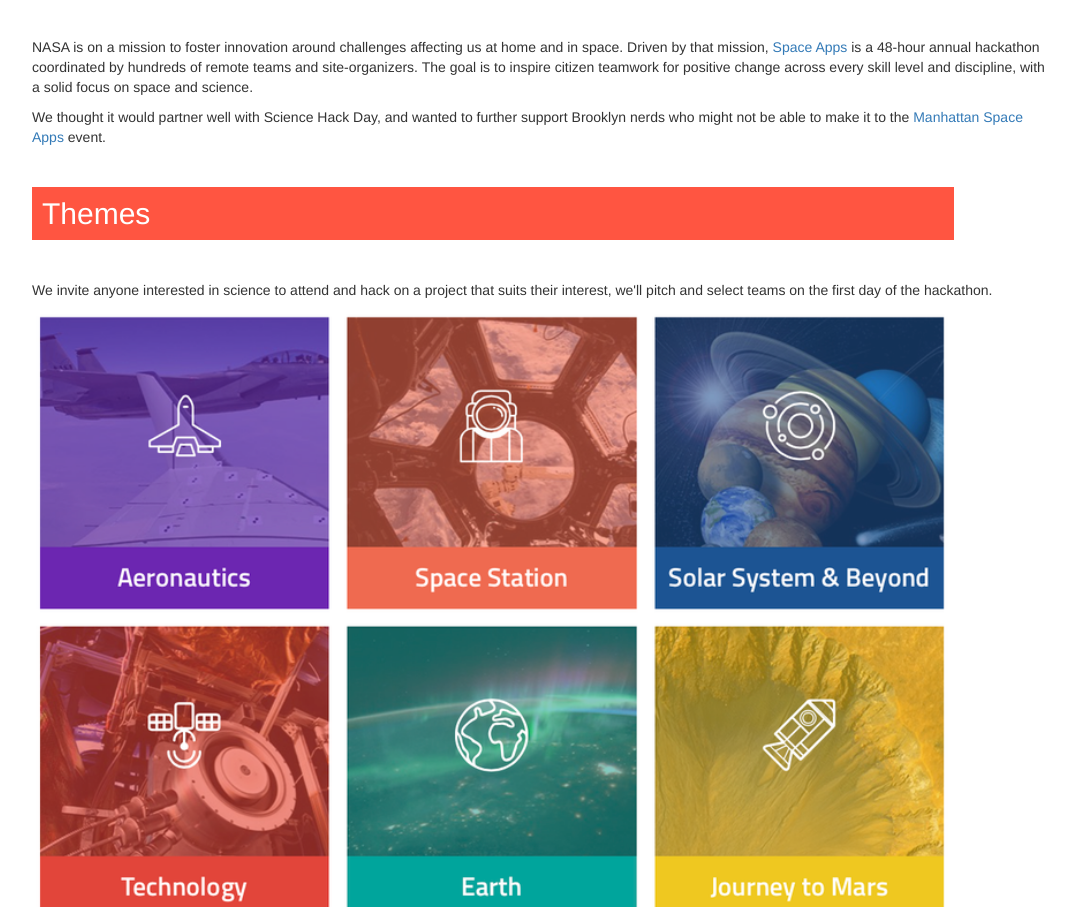
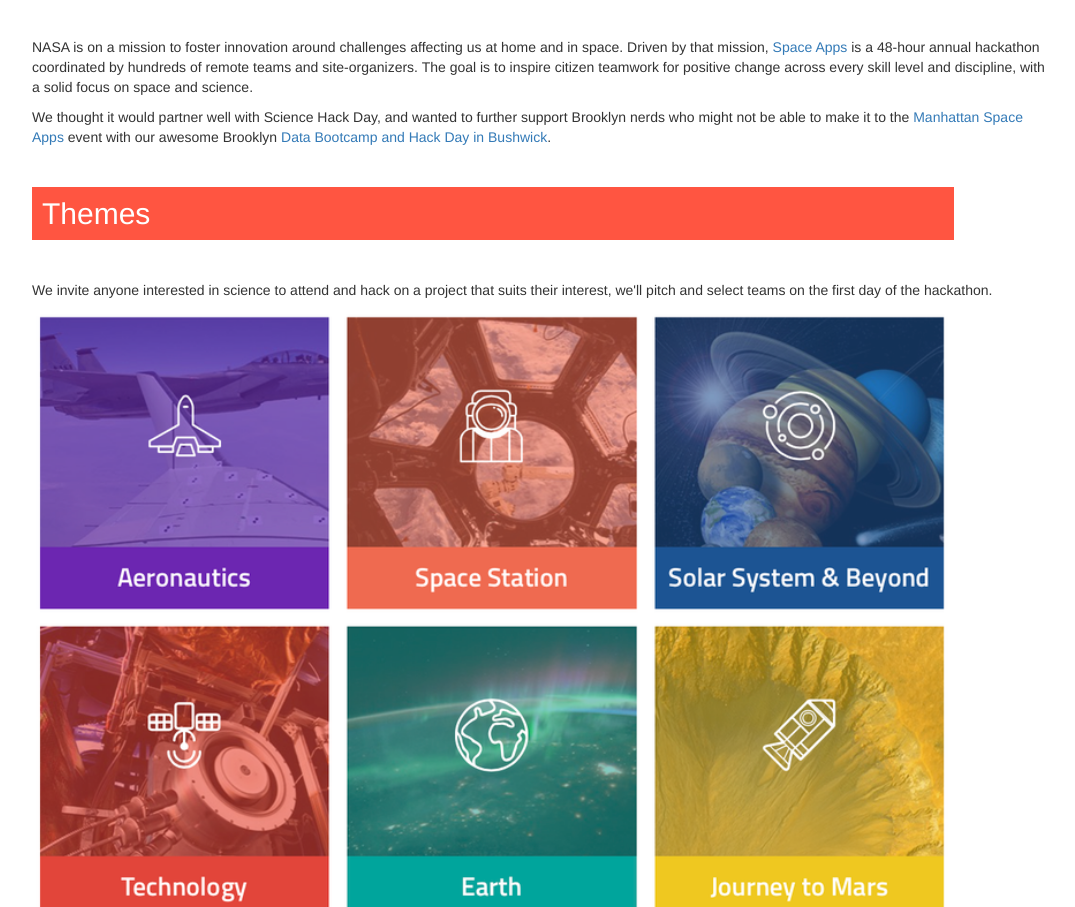
Before and after one commit to stuartlynn/sciencehackday.nyc, a plain HTML site: page index.html in a window 1280 px wide. Shown: the part 1396-2303 px from the top of the page, without its empty margins (96-1171 px from the left). Drawn offline with nearby package versions, Linux system fonts and the light colour scheme.

Commit message:
add hackday details for spaceapps

```diff
--- a/index.html
+++ b/index.html
@@ -54,7 +54,7 @@
     <section class='space about'>
       <h2>What is Space Apps 2016?</h2>
       <p>NASA is on a mission to foster innovation around challenges affecting us at home and in space. Driven by that mission, <a href="https://2016.spaceappschallenge.org/about">Space Apps</a> is a 48-hour annual hackathon coordinated by hundreds of remote teams and site-organizers. The goal is to inspire citizen teamwork for positive change across every skill level and discipline, with a solid focus on space and science.</p>
-      <p>We thought it would partner well with Science Hack Day, and wanted to further support Brooklyn nerds who might not be able to make it to the <a href="https://2016.spaceappschallenge.org/locations/new-york-ny-usa">Manhattan Space Apps</a> event.</p>
+      <p>We thought it would partner well with Science Hack Day, and wanted to further support Brooklyn nerds who might not be able to make it to the <a href="https://2016.spaceappschallenge.org/locations/new-york-ny-usa">Manhattan Space Apps</a> event with our awesome Brooklyn <a href="https://2016.spaceappschallenge.org/locations/brooklyn-ny-usa">Data Bootcamp and Hack Day in Bushwick</a>.</p>
     </section>
 
     <section class="topics">
```
